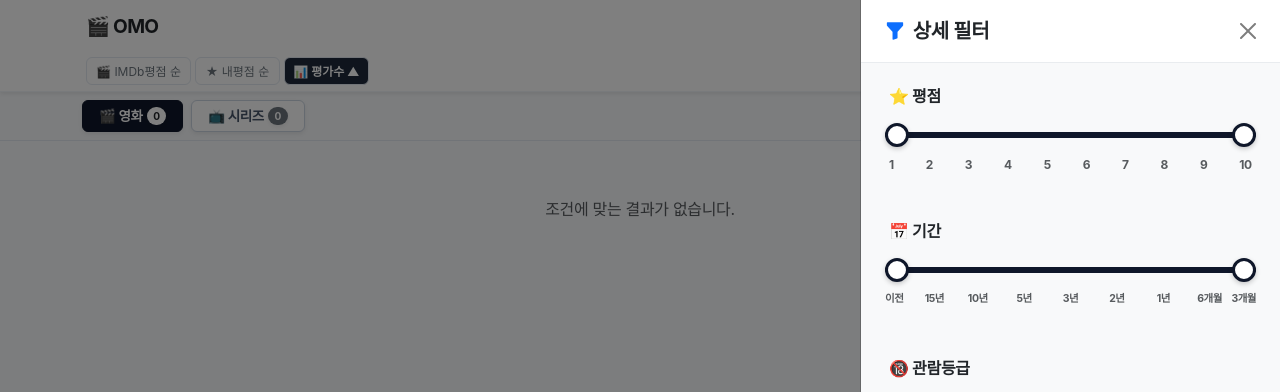
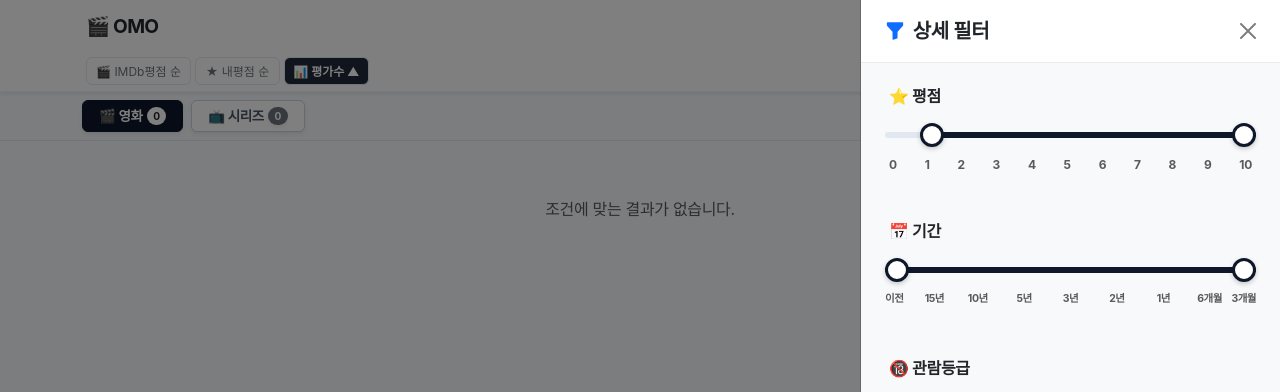
Before and after one commit to prodigy100gh/omo, a Django app: page /all-list/ in a window 1280 px wide, after a click on "통합 필터". Shown: the top 392 px of the page. Run offline with Django 5.2, Linux system fonts and the light colour scheme; data comes from the database, SQL or seed files in the repository; data that the repository does not hold is empty.

Commit message:
Update comp_filter_menu.html

```diff
--- a/movie/templates/partials/comp_filter_menu.html
+++ b/movie/templates/partials/comp_filter_menu.html
@@ -18,16 +18,18 @@
             <input type="hidden" name="sort" value="{{ sort_by|default:'votes_desc' }}">
             {% if search_query %}<input type="hidden" name="search" value="{{ search_query }}">{% endif %}
 
-            <!-- ================= [1. 평점 슬라이더] ================= -->
+            <!-- ================= [1. 평점 슬라이더 (0 눈금 부활)] ================= -->
             <div class="filter-section mb-5">
                 <h6 class="fw-bold mb-3 ms-1">⭐ 평점</h6>
                 <div class="dual-slider-container" id="slider-rating">
                     <div class="slider-track"></div>
-                    <input type="range" name="rating_min" min="1" max="10" value="{{ request.GET.rating_min|default:'1' }}" id="rating-min">
-                    <input type="range" name="rating_max" min="1" max="10" value="{{ request.GET.rating_max|default:'10' }}" id="rating-max">
+                    <!-- 💡 min="0"으로 복구하되, 디폴트 시작 위치는 '1'로 유지! -->
+                    <input type="range" name="rating_min" min="0" max="10" value="{{ request.GET.rating_min|default:'1' }}" id="rating-min">
+                    <input type="range" name="rating_max" min="0" max="10" value="{{ request.GET.rating_max|default:'10' }}" id="rating-max">
                 </div>
+                <!-- 💡 0 눈금 복구! -->
                 <div class="d-flex justify-content-between text-muted mt-2 fw-bold px-1" style="font-size: 12px;">
-                    <span>1</span><span>2</span><span>3</span><span>4</span><span>5</span><span>6</span><span>7</span><span>8</span><span>9</span><span>10</span>
+                    <span>0</span><span>1</span><span>2</span><span>3</span><span>4</span><span>5</span><span>6</span><span>7</span><span>8</span><span>9</span><span>10</span>
                 </div>
             </div>
 
```
